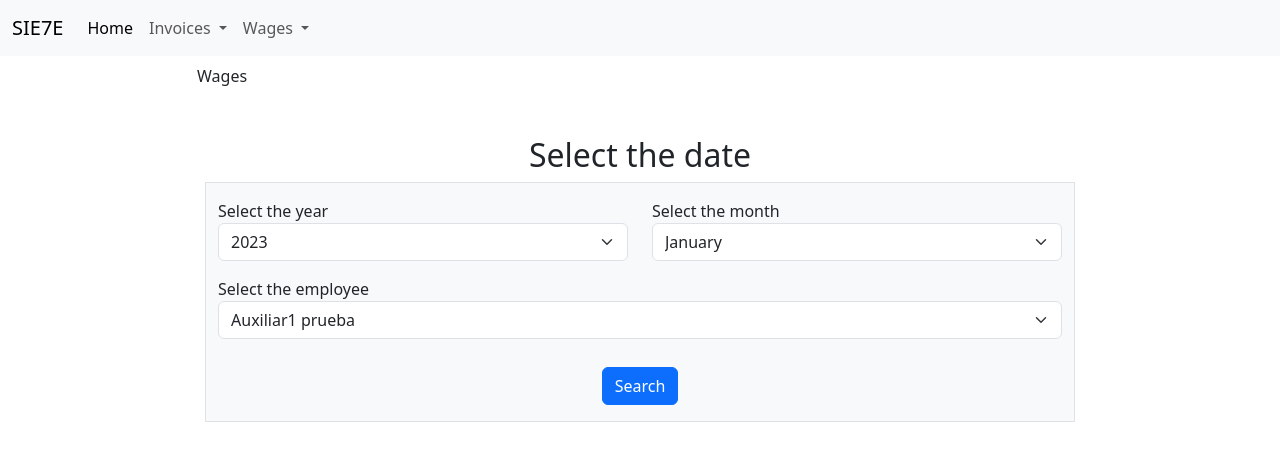
After one commit to fersie7e/sie7e, a Django app: page /security/wagesemployee/ in a window 1280 px wide. The commit adds this page. Shown: the top 461 px of the page. Run offline with Django 4.2, Linux system fonts and the light colour scheme; data comes from the database, SQL or seed files in the repository; both versions use the stored data as it was after the commit.

Commit message:
add wages for providers and employees

```diff
--- a/security/templates/security/filter.html
+++ b/security/templates/security/filter.html
@@ -3,7 +3,7 @@
 {% block body %}
     <div class="row h-100">
         <div class="row text-start mt-2">
-            <p><a href="{% url 'index' %}">inicio</a> > filter</p>
+            <p><a href="{% url 'index' %}">Inicio</a> > filter</p>
         </div>
         <div class="col p-3 ">
             {% if date_selected == True %}
--- a/security/templates/security/index.html
+++ b/security/templates/security/index.html
@@ -4,7 +4,7 @@
 
     <div class="row h-100 d-inline-block">
         <div class="row text-start mt-2">
-            <p>inicio</p>
+            <p>Inicio</p>
         </div>
         <div class="col p-3">
             <!-- SEARCH FORM -->
--- a/security/templates/security/layoutmain.html
+++ b/security/templates/security/layoutmain.html
@@ -37,8 +37,15 @@
                 <li><a class="dropdown-item" href="{% url 'invoicefilter' %}">Details</a></li>
               </ul>
             </li>
-            <li class="nav-item">
-              <a class="nav-link" href="#">Wages</a>
+            <li class="nav-item dropdown">
+              <a class="nav-link dropdown-toggle" href="#" role="button" data-bs-toggle="dropdown" aria-expanded="false">
+                Wages
+              </a>
+              <ul class="dropdown-menu">
+                <li><a class="dropdown-item" href="{% url 'wagesfilter' %}">Provider</a></li>
+                <li><hr class="dropdown-divider"></li>
+                <li><a class="dropdown-item" href="{% url 'wagesemployee' %}">Employee</a></li>
+              </ul>
             </li>
           </ul>
 
--- a/security/templates/security/set.html
+++ b/security/templates/security/set.html
@@ -6,7 +6,7 @@
             {% if editshift.invoiced %}
                 <p><a href="{% url 'invoicefilter' %}">Invoices</a> > <a href="{% url 'invoicedetail' editshift.invoice_num %}">filter</a> > details</p>
             {% else %}
-                <p><a href="{% url 'index' %}">inicio</a> > <a href="{% url 'filtershift' editshift.date %}">filter</a> > set</p>
+                <p><a href="{% url 'index' %}">Inicio</a> > <a href="{% url 'filtershift' editshift.date %}">filter</a> > set</p>
             {% endif %}
         </div>
         <div class="col p-4 border">
--- /dev/null
+++ b/security/templates/security/wages_employee.html
@@ -0,0 +1,84 @@
+{% extends 'security/layoutmain.html' %}
+{% load static %}
+{% block body %}
+
+    <div class="row h-100 d-inline-block">
+        <div class="row text-start mt-2">
+            <p>Wages</p>
+        </div>
+        <div class="col p-3">
+            <!-- SEARCH FORM -->
+            <div class="row p-3">
+                <h2>Select the date</h2>
+                <div class="col bg-light border text-start">
+                    <form action="{% url 'wagesemployee' %}" method="post">
+                        {% csrf_token %}
+                        <div class="row form-group pt-3 pb-3">
+                            <div class="col-sm-6">
+                                <label for="year">Select the year</label>
+                                <select class="form-select mb-3" name="year">
+                                    {% for year in year_choice %}
+                                        <option value="{{ year }}">{{ year }}</option>
+                                    {% endfor %}
+                                </select>
+                            </div>
+                            <div class="col-sm-6">
+                                <label for="month">Select the month</label>
+                                <select class="form-select mb-3" name="month">
+                                    {% for number,month in months.items %}
+                                        <option value="{{ number }}">{{ month }}</option>
+                                    {% endfor %}
+                                </select>
+                            </div>
+                            <div class="col-12">
+                                <label for="wages_employee">Select the employee</label>
+                                <select class="form-select mb-1" name="wages_employee">
+                                    {% for employee in employees %}
+                                        <option value="{{ employee.id }}">{{ employee.first_name }} {{employee.last_name}}</option>
+                                    {% endfor %}
+                                </select>
+                            </div>
+                            <div class="col">
+                                <div class="col-sm-12 text-center">
+                                    <button type="submit" class="btn btn-primary mt-4">Search</button>
+                                </div>
+                            </div>
+                        </div>
+                    </form>
+                </div>
+            </div>
+
+            {% if show %}
+                <div class="row">
+                    <div class="col text-end">
+                        <h3 >{{employee}}</h3>
+                        Amount of shifts: {{total_shifts}}
+                    </div>
+                </div>
+                <caption>List of shifts on {{month}} / {{year}}</caption>
+                    <div class="row gx-1">
+                        <table class="table">
+                            <thead>
+                            <tr>
+                                <th scope="col" class="text-start">Date</th>
+                                <th scope="col">Venue</th>
+                            </tr>
+                            </thead>
+                            <tbody>
+                            {% for shift in worked_shifts %}
+                                <tr>
+                                    <td class="text-start">{{shift.date}}</td>
+                                    <td class="text-start">{{shift.venue}}</td>
+                                </tr>
+                            {% endfor %}
+                            </tbody>
+                        </table>
+
+
+                    </div>
+            {% endif %}
+        </div>
+    </div>
+
+
+{% endblock %}
--- a/security/urls.py
+++ b/security/urls.py
@@ -12,4 +12,6 @@ urlpatterns = [
     path("invoice", views.invoiceGen, name="invoicegen"),
     path("invoicefilter/", views.invoicefilter, name="invoicefilter"),
     path("invoicedetail/<int:invoice_id>", views.invoicedetail, name="invoicedetail"),
+    path("wagesfilter/", views.wagesfilter, name="wagesfilter"),
+    path("wagesemployee/", views.wagesemployee, name="wagesemployee"),
 ]
--- a/security/views.py
+++ b/security/views.py
@@ -8,7 +8,7 @@ import datetime
 # Create your views here.
 
 YEARS_CHOICE = []
-for year in range(2022, datetime.datetime.now().year + 4):
+for year in range(2023, datetime.datetime.now().year + 2):
     YEARS_CHOICE.append(year)
 
 MONTHS = {	'1':'January',
@@ -54,8 +54,6 @@ def index(request):
         monthtext = MONTHS.get(str(month))
         year = int(request.POST["year"])
         cal = calendar.Calendar().monthdatescalendar(year,month)
-
-
     return render(request, 'security/index.html', {
         "venues": Venue.objects.all(),
         "providers": Provider.objects.all(),
@@ -76,14 +74,12 @@ def index(request):
 
 
 def filtershift(request, date=TODAY):
-
     date_formatted = parseDate(date)
     month = date_formatted.month
     year = date_formatted.year
     monthtext = MONTHS.get(str(month))
     cal = calendar.Calendar().monthdatescalendar(year,month)
     shift_data = Shift.objects.filter(date=date)
-
     return render(request, 'security/filter.html', {
         "venues": Venue.objects.all(),
         "providers": Provider.objects.all(),
@@ -124,7 +120,6 @@ def setservice(request, shift_id):
     provider = shift.shift_provider
     employees = Employee.objects.filter(provider=provider)
     services = provider.services.all()
-
     if shift.service_provided:
         service = shift.service_provided
         service_selected = True
@@ -138,14 +133,12 @@ def setservice(request, shift_id):
         else:
             service_selected = False
             service = services
-
     working = shift.employees.filter(provider=provider)
     not_working = []
     for emp in employees:
         if emp not in working and emp.provider == provider:
             not_working.append(emp)
     shift_data = Shift.objects.filter(date=shift.date)
-
     return render(request, 'security/set.html', {
         "venues": Venue.objects.all(),
         "providers": Provider.objects.all(),
@@ -196,14 +189,12 @@ def invoiceGen(request):
         provider_id = request.POST['invoice_provider']
         venue = Venue.objects.get(pk=venue_id)
         provider = Provider.objects.get(pk=provider_id)
-
         invoice = Invoice(invoice_venue=venue,
                           invoice_provider=provider,
                           month=month,
                           year=year
                           )
         invoice.save()
-
         shifts = Shift.objects.filter(venue=venue, shift_provider=provider, date__year=year, date__month=month, invoiced=False)
         for shift in shifts:
             working_number = shift.employees.count()
@@ -217,7 +208,6 @@ def invoiceGen(request):
             shift.invoice_num = invoice.pk
             shift.save()
         success = True
-
     return render(request, 'security/invoice_gen.html', {
         "venues": Venue.objects.all(),
         "providers": Provider.objects.all(),
@@ -233,7 +223,6 @@ def invoicefilter(request):
     if request.method == "POST":
         month = request.POST['month']
         year = request.POST['year']
-
     invoices = Invoice.objects.filter(year=year, month=month)
     return render(request, 'security/invoice_filter.html', {
         "invoices": invoices,
@@ -254,3 +243,72 @@ def invoicedetail(request, invoice_id):
         "invoice": invoice,
         "total_shifts": total_shifts,
     })
+
+
+def wagesfilter(request):
+    month = CURRENT_MONTH
+    year = CURRENT_YEAR
+    providers = Provider.objects.all()
+    if request.method == "POST":
+        month = request.POST['month']
+        year = request.POST['year']
+        provider_id = request.POST['wages_provider']
+        provider = Provider.objects.get(pk=provider_id)
+        shifts = Shift.objects.filter(date__year=year, date__month=month, shift_provider=provider)
+    else:
+        shifts = Shift.objects.filter(date__year=year, date__month=month)
+    wages = {}
+    total_wages = 0
+    for shift in shifts:
+        employees = shift.employees.all()
+        for employee in employees:
+            key = employee.first_name + " " + employee.last_name
+            if key in wages:
+                wages[key] = [wages.get(key)[0] + 1, 0]
+            else:
+                wages[key] = [1,0]
+        salary = shift.service_provided.servicefee.salary
+    for name,list in wages.items():
+        list[1] = int(list[0]) * salary
+        wages[name] = list
+        total_wages += list[1]
+    return render(request, 'security/wages_filter.html', {
+        "shifts": shifts,
+        "month": month,
+        "year": year,
+        "months": MONTHS,
+        "year_choice": YEARS_CHOICE,
+        "wages": wages,
+        "providers": providers,
+        "total_wages": total_wages,
+    })
+
+def wagesemployee(request):
+    month = CURRENT_MONTH
+    year = CURRENT_YEAR
+    employees = Employee.objects.all()
+    employee = None
+    show = False
+    if request.method == "POST":
+        month = request.POST['month']
+        year = request.POST['year']
+        employee_id = request.POST['wages_employee']
+        employee = Employee.objects.get(pk=employee_id)
+        show = True
+    shifts = Shift.objects.filter(date__year=year, date__month=month)
+    worked_shifts = []
+    for shift in shifts:
+        if employee in shift.employees.all():
+            worked_shifts.append(shift)
+    return render(request, 'security/wages_employee.html', {
+        "shifts": shifts,
+        "month": month,
+        "year": year,
+        "months": MONTHS,
+        "year_choice": YEARS_CHOICE,
+        "worked_shifts": worked_shifts,
+        "total_shifts": len(worked_shifts),
+        "employees": employees,
+        "employee": employee,
+        "show":show,
+    })
```
Also changed, not shown: security/templates/security/wages_filter.html (added, +82 -0 lines), db.sqlite3.
